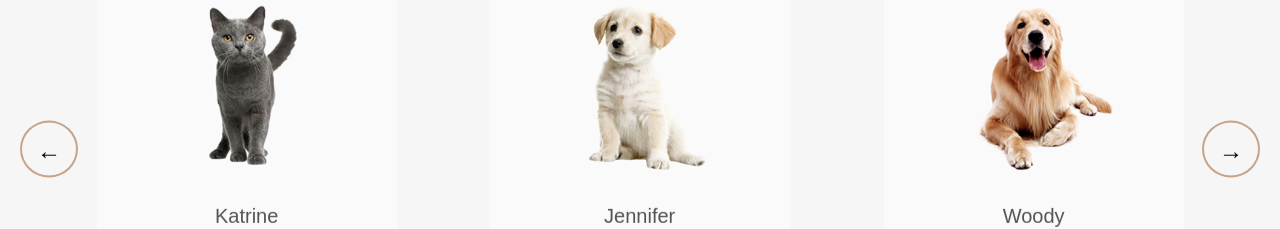
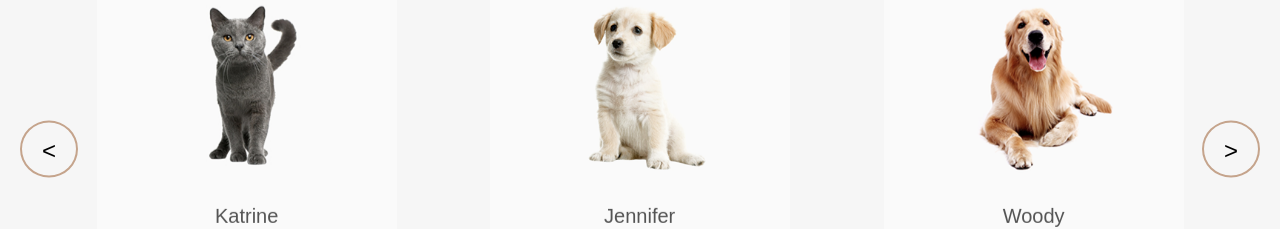
Before and after one commit to Mykolai581/Cozy-House, a React (Vite) app: page / in a window 1280 px wide. Shown: the part 2120-2349 px from the top of the page. Built offline with nearby package versions, Linux system fonts and the light colour scheme.

Commit message:
I added new style

```diff
--- a/src/components/MainRestSection/MainRestSection.css
+++ b/src/components/MainRestSection/MainRestSection.css
@@ -26,7 +26,7 @@
   transform: translateY(-50%);
   background-color: #f6f6f6;
   border: 2px solid #c5a48c;
-  padding: 10px 15px;
+  padding: 10px 20px;
   font-size: 24px;
   color: #000;
   cursor: pointer;
--- a/src/components/MainRestSection/MainRestSection.jsx
+++ b/src/components/MainRestSection/MainRestSection.jsx
@@ -34,7 +34,7 @@ export default function MainRestSection() {
 
         <div className="slider-container">
           <button ref={prevRef} className="custom-prev">
-            ←
+            {"<"}
           </button>
 
           <Swiper
@@ -144,7 +144,7 @@ export default function MainRestSection() {
             </SwiperSlide>
           </Swiper>
           <button ref={nextRef} className="custom-next">
-            →
+            {">"}
           </button>
         </div>
 
```
